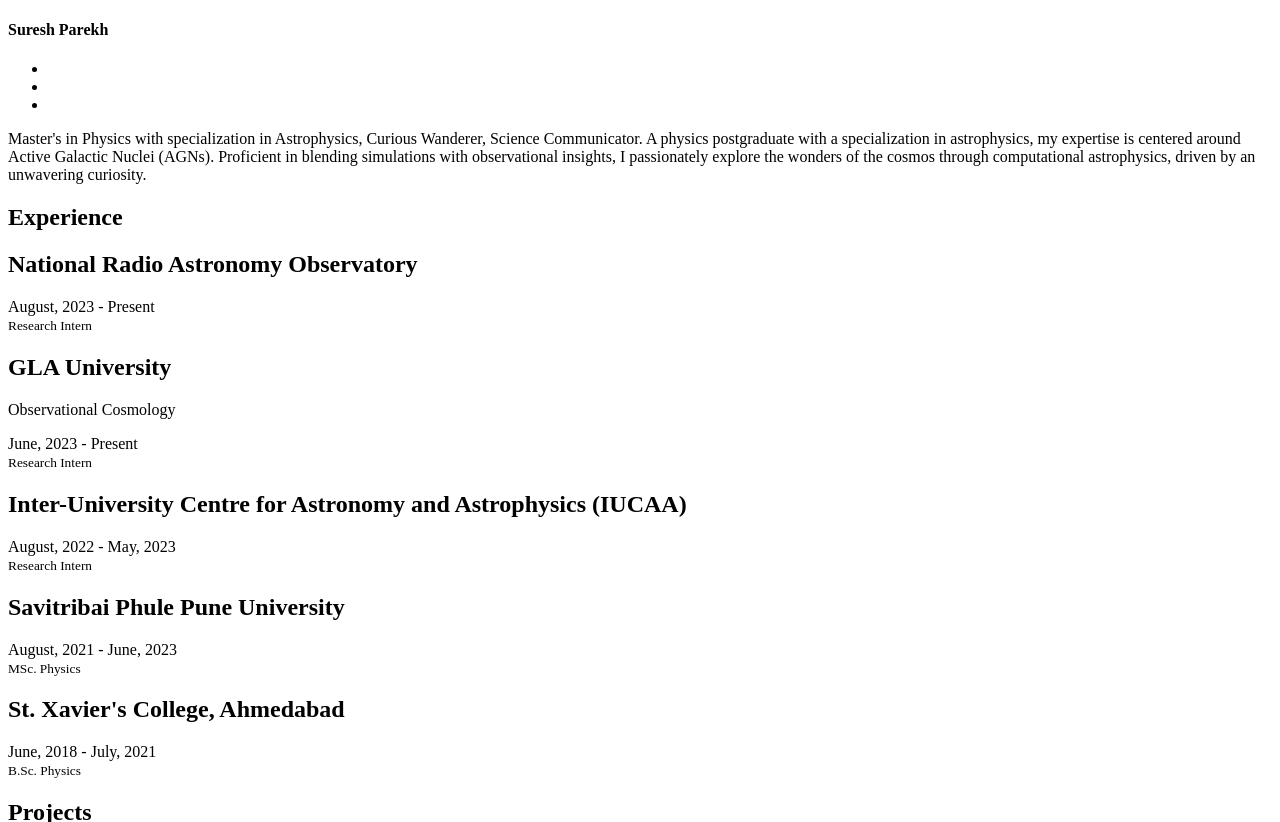
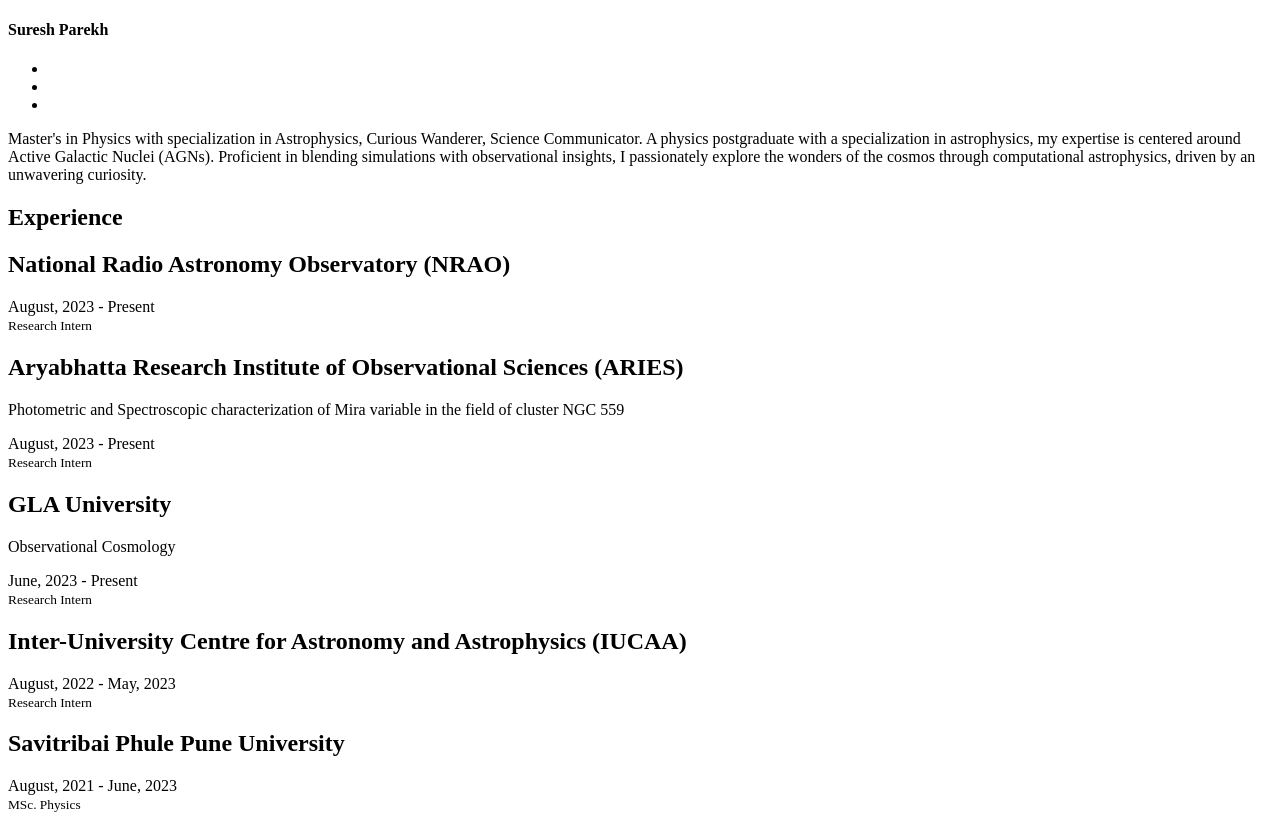
Before and after one commit to sureshparekh/sureshparekh.github.io, a Jekyll site: the page built from index.html, in a window 1280 px wide and 900 px high, scrolled down 605 px, cut to the strip 9-831 px from the top of the window. Built offline with Jekyll 4.4.1, drawn with Linux system fonts in a browser that asks for light colours; nearby versions of some CDN libraries.

Commit message:
Update careers.yml

```diff
--- a/_data/index/careers.yml
+++ b/_data/index/careers.yml
@@ -1,7 +1,7 @@
 # careers section data
 # if you don't have language feature(language.yml is empty), ignore "i18n" items
 - name:
-    detail: National Radio Astronomy Observatory
+    detail: National Radio Astronomy Observatory (NRAO)
 
   desc:
     detail:
@@ -12,6 +12,20 @@
 
   icon: fa-plus-square
   present: true
+
+- name:
+    detail: Aryabhatta Research Institute of Observational Sciences (ARIES)
+
+  desc:
+    detail: Photometric and Spectroscopic characterization of Mira variable in the field of cluster NGC 559
+  date:
+    detail: August, 2023 - Present
+  job:
+    detail: Research Intern
+
+  icon: fa-plus-square
+  present: true
+
 
 - name:
     detail: GLA University
```
